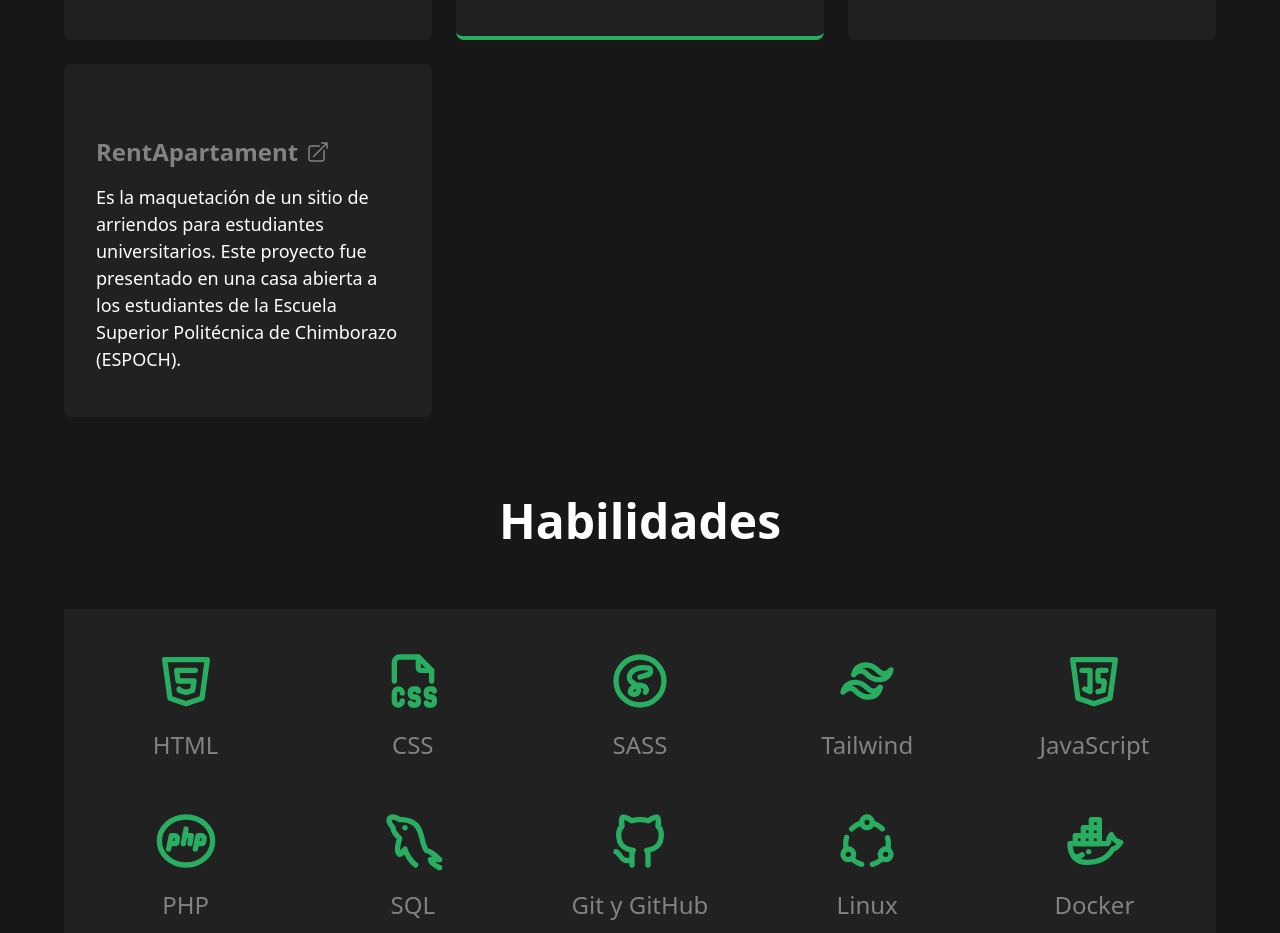
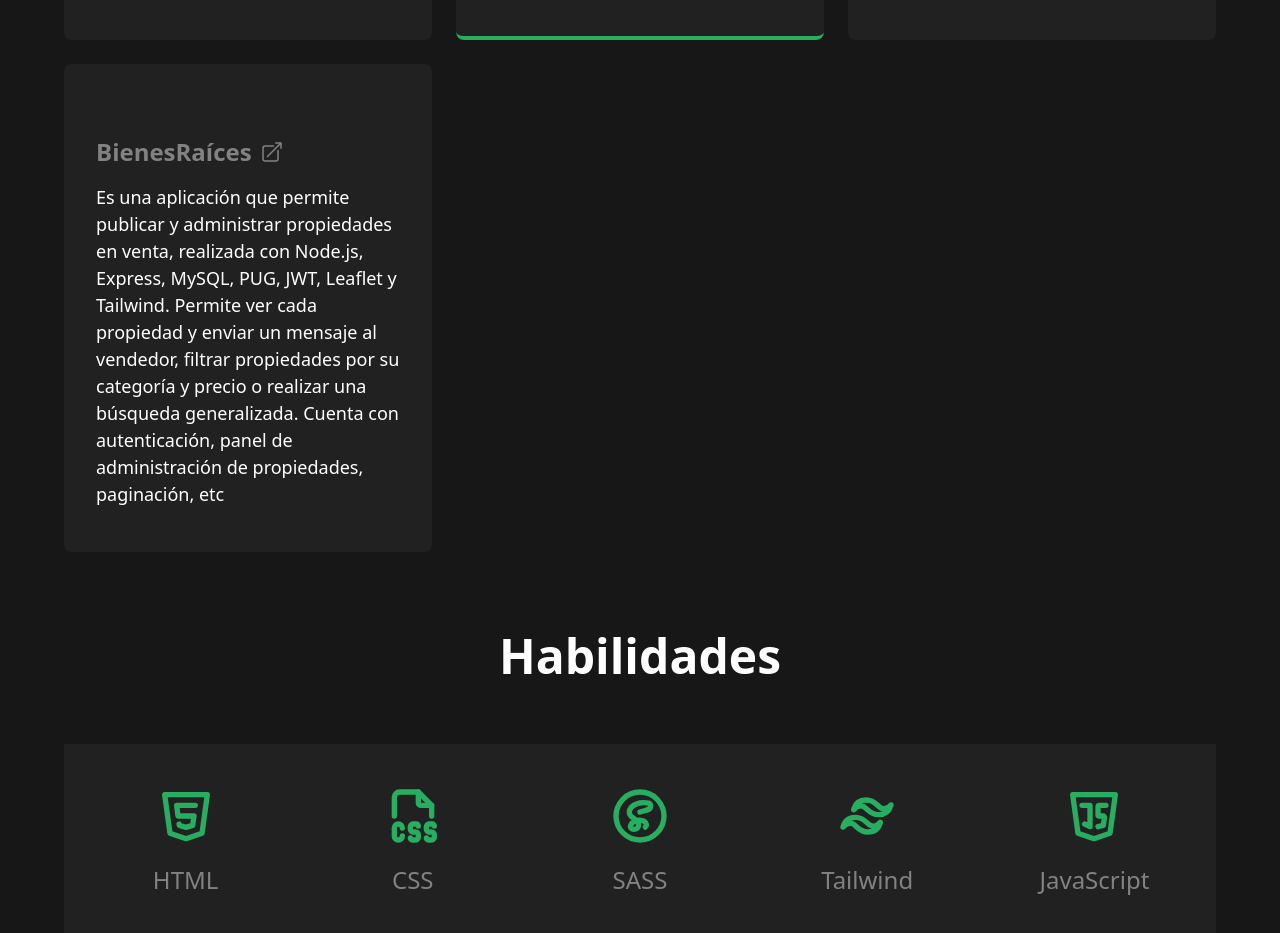
Before and after one commit to arielhurtado388/Portafolio, a React (Vite) app: page / in a window 1280 px wide. Shown: the part 1480-2413 px from the top of the page. Built offline with nearby package versions, Linux system fonts and the light colour scheme.

Commit message:
Nuevo proyecto

```diff
--- a/src/data/proyectos.ts
+++ b/src/data/proyectos.ts
@@ -24,9 +24,16 @@ export const proyectos: Proyecto[] = [
   },
   {
     id: 4,
-    url: "https://rentapartament.netlify.app/",
-    titulo: "RentApartament",
+    url: "https://bienesraices.domcloud.dev/",
+    titulo: "BienesRaíces",
     descripcion:
-      "Es la maquetación de un sitio de arriendos para estudiantes universitarios. Este proyecto fue presentado en una casa abierta a los estudiantes de la Escuela Superior Politécnica de Chimborazo (ESPOCH).",
+      "Es una aplicación que permite publicar y administrar propiedades en venta, realizada con Node.js, Express, MySQL, PUG, JWT, Leaflet y Tailwind. Permite ver cada propiedad y enviar un mensaje al vendedor, filtrar propiedades por su categoría y precio o realizar una búsqueda generalizada. Cuenta con autenticación, panel de administración de propiedades, paginación, etc",
   },
+  // {
+  //   id: 5,
+  //   url: "https://rentapartament.netlify.app/",
+  //   titulo: "RentApartament",
+  //   descripcion:
+  //     "Es la maquetación de un sitio de arriendos para estudiantes universitarios. Este proyecto fue presentado en una casa abierta a los estudiantes de la Escuela Superior Politécnica de Chimborazo (ESPOCH).",
+  // },
 ];
```
Also changed, not shown: 2 other files (tests, documents, lock files or other folders).
